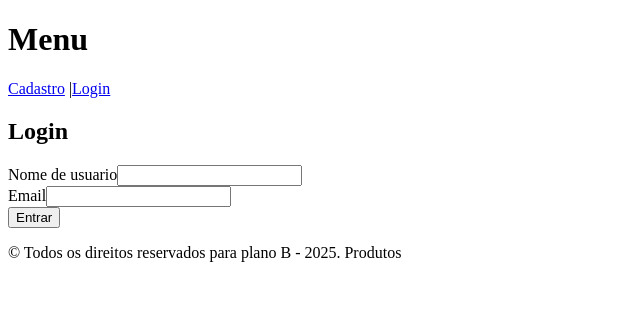
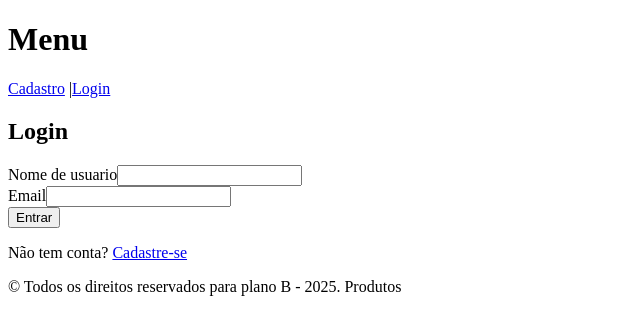
Before and after one commit to Emanuelly0ventura/CP5_Front-end, a React (Vite) app: page /login in a window 1280 px wide. Shown: the top 334 px of the page, without its empty margins (0-640 px from the left). Built offline with nearby package versions, Linux system fonts and the light colour scheme.

Commit message:
crinado link para o cadastro em login

```diff
--- a/src/routes/Login/index.tsx
+++ b/src/routes/Login/index.tsx
@@ -1,5 +1,5 @@
 import { useForm } from "react-hook-form";
-import { useNavigate} from "react-router-dom";
+import { Link, useNavigate} from "react-router-dom";
 
 type LoginData = {
   nomeUsuario: string;
@@ -65,6 +65,7 @@ export default function Login(){
 
                 <button type="submit">Entrar</button>
 
+                <p>Não tem conta? <Link to="/cadastro">Cadastre-se</Link></p>
             </form>
 
         </div>
```
